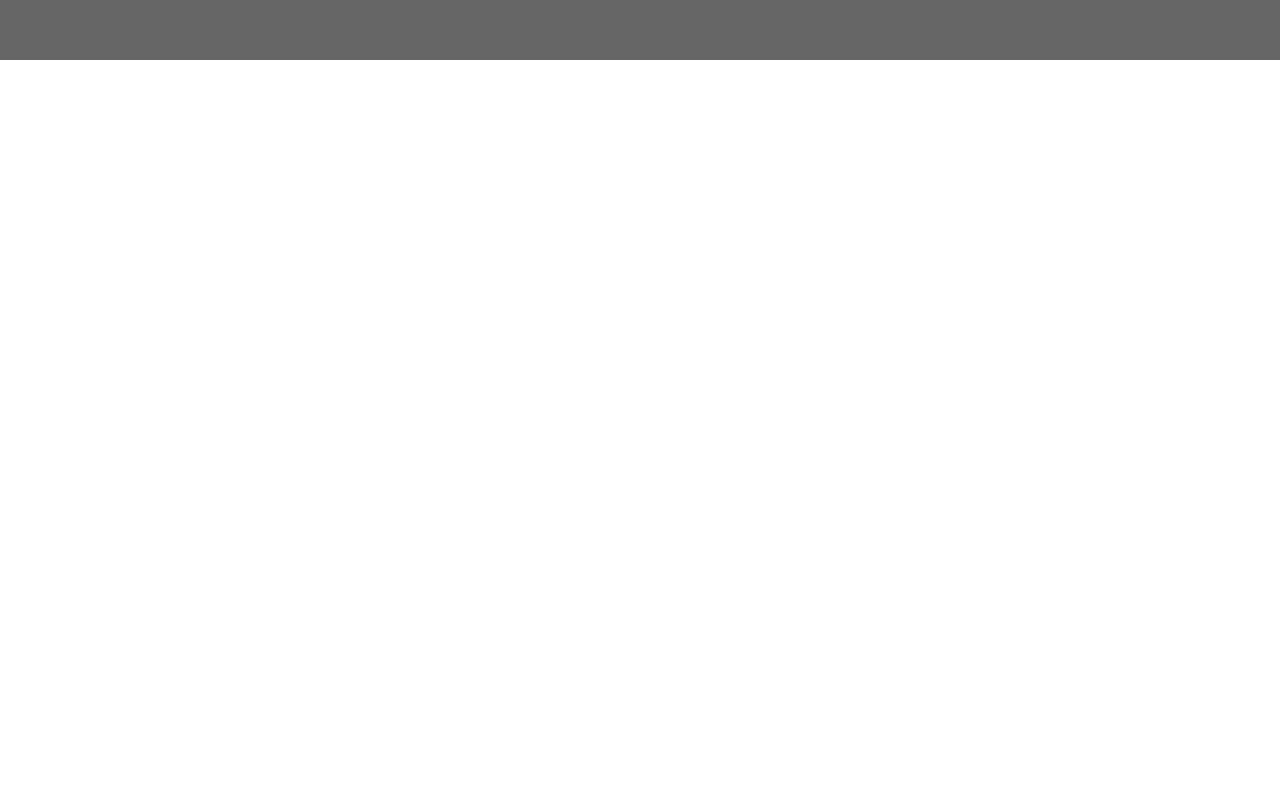
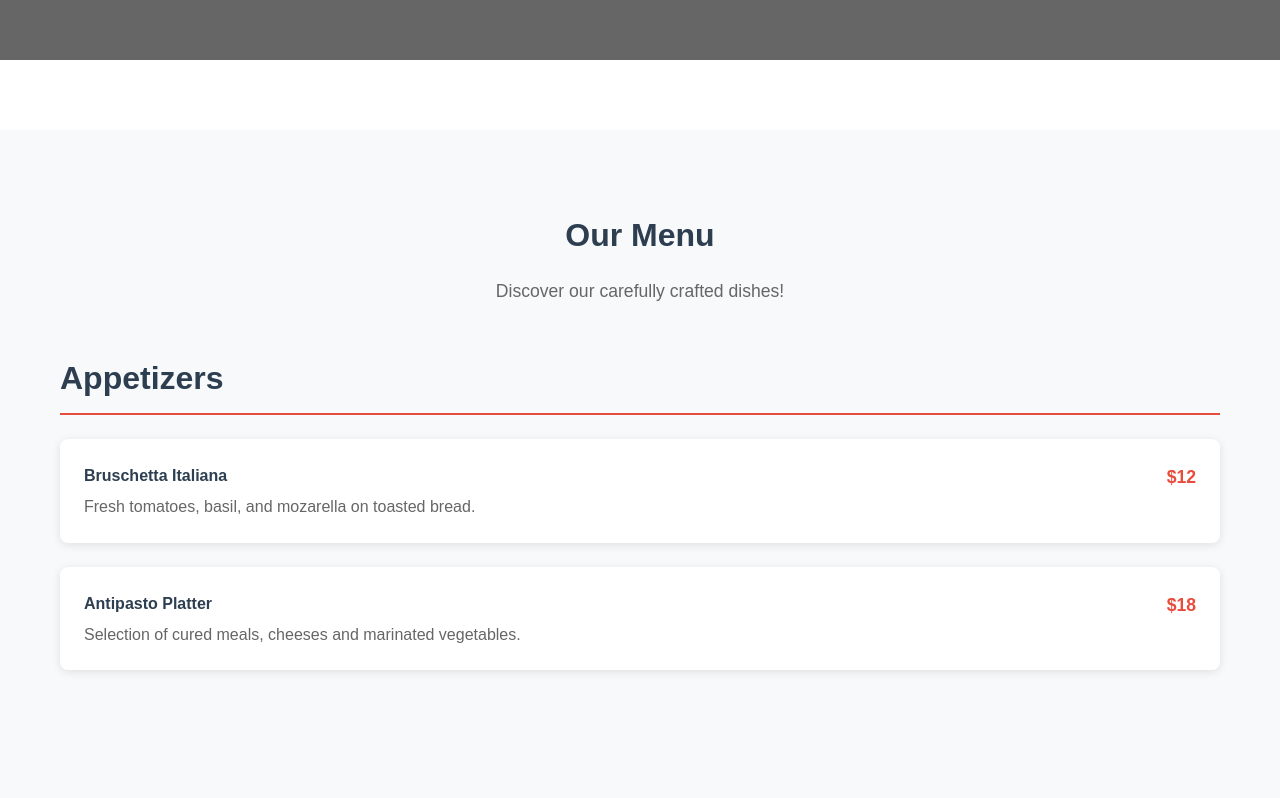
Before and after one commit to amritaaa-ui/Bella-Vista, a plain HTML site: page index.html in a window 1280 px wide. Shown: the part 750-1548 px from the top of the page. Before the commit the page ends 880 px from the top, so only its background shows below. Drawn offline with Linux system fonts and the light colour scheme.

Commit message:
Created the menu section.

```diff
--- a/index.html
+++ b/index.html
@@ -38,10 +38,40 @@
                 <p>Experience the Authentic Taste of Italy in the heart of the city.</p>
                 <div class="hero-buttons">
                     <a href="#menu" class="btn btn-primary">View Menu</a>
-                    <a href="#contact" class="btn btn-secondary">Make  Reservation</a>
+                    <a href="#contact" class="btn btn-secondary">Make Reservation</a>
                 </div>
+            </div>
+        </section>
 
 
+
+        <section id="menu" class="menu">
+            <div class="container">
+                <h2 class="section-title">Our Menu</h2>
+                <p class="section-subtitle">Discover our carefully crafted dishes!</p>
+
+
+                <div class="menu-categories">
+                    <div class="menu-category">
+                        <h3>Appetizers</h3>
+                        <div class="menu-items">
+                            <div class="menu-item">
+                                <div class="menu-item-info">
+                                    <h4>Bruschetta Italiana</h4>
+                                    <p>Fresh tomatoes, basil, and mozarella on toasted bread.</p>
+                                </div>
+                                <span class="price">$12</span>
+                            </div>
+                            <div class="menu-item">
+                                <div class="menu-item-info">
+                                    <h4>Antipasto Platter</h4>
+                                    <p>Selection of cured meals, cheeses and marinated vegetables.</p>
+                                </div>
+                                <span class="price">$18</span>
+                            </div>
+                        </div>
+                    </div>
+                </div>
             </div>
         </section>
     </main>
--- a/style.css
+++ b/style.css
@@ -123,3 +123,74 @@ body {
     background-color: white;
     color: #2c3e50;
 }
+
+.menu{
+    padding: 5rem 0;
+    background-color: #f8f9fa;
+}
+
+.section-title{
+    text-align: center;
+    font-size: 2rem;
+    margin-bottom: 1rem;
+    color: #2c3e50;
+}
+
+.section-subtitle{
+    text-align: center;
+    font-size: 1.1rem;
+    color: #666;
+    margin-bottom: 3rem;
+}
+
+
+.menu-category{
+    margin-bottom: 3rem;
+}
+
+
+.menu-category h3{
+    font-size: 2rem;
+    margin-bottom: 1.5rem;
+    color: #2c3e50;
+    border-bottom: 2px solid #e74c3c;
+    padding-bottom: 0.5rem;
+}
+
+.menu-items{
+    display: grid;
+    gap: 1.5rem;
+}
+
+.menu-item{
+    display: flex;
+    justify-content: space-between;
+    align-items: flex-start;
+    padding: 1.5rem;
+    background-color: white;
+    border-radius: 8px;
+    box-shadow: 0px 2px 10px rgba(0,0,0,0.1);
+    transition: transform 0.3s ease;
+}
+
+.menu-item:hover{
+    transform: translateY(-3px);
+}
+
+.menu-item-info h4{
+    font-size: 1.2 rem;
+    margin-bottom: 0.5rem;
+    color: #2c3e50;
+}
+
+.menu-item-info p{
+    color: #666;
+    line-height: 1.4;
+}
+
+.price{
+    font-size: 1.1rem;
+    font-weight: bold;
+    color: #e74c3c;
+    margin-left: 1rem;
+}
```
